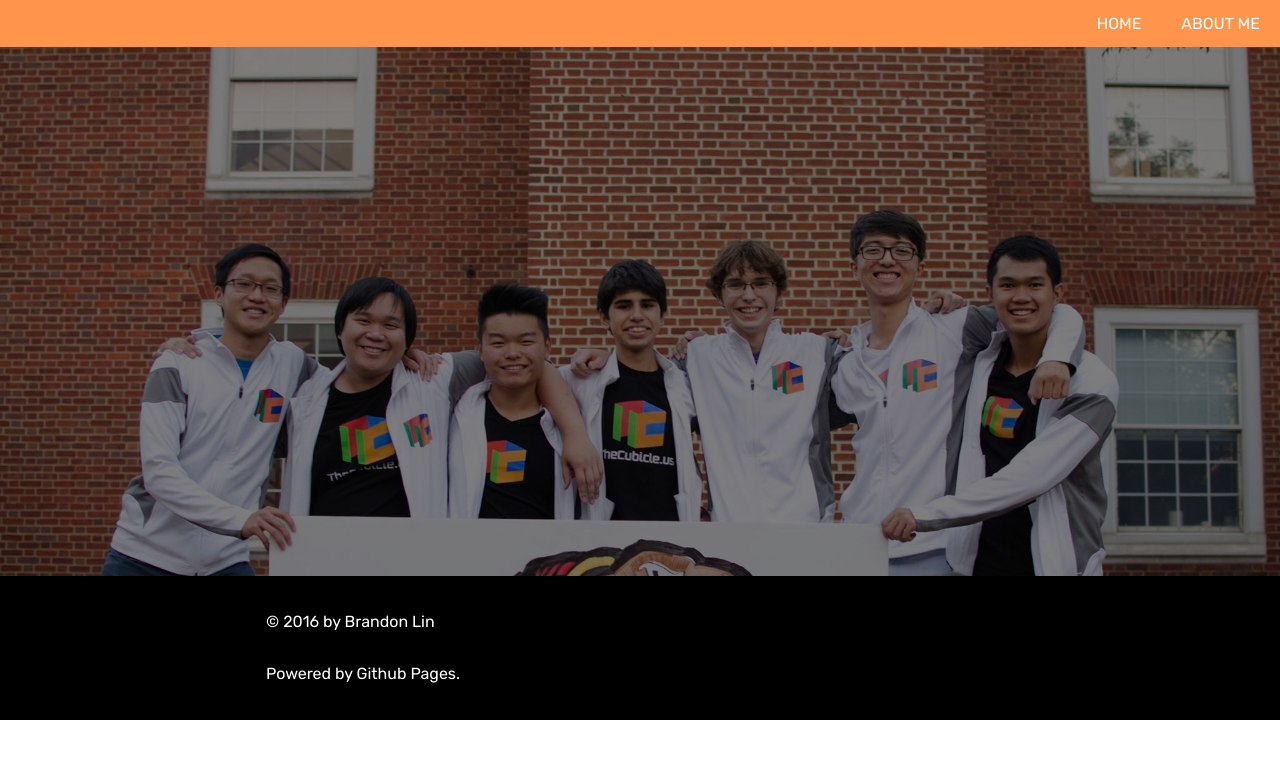
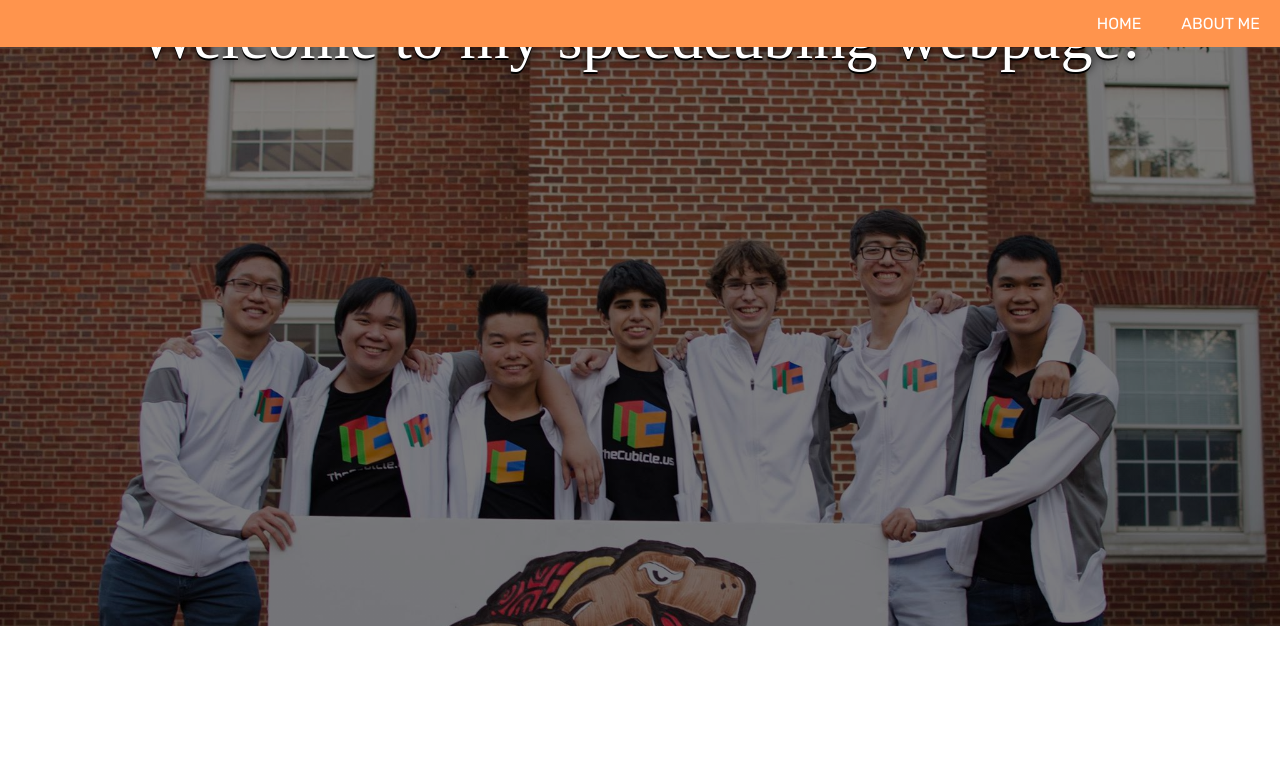
Before and after one commit to esqu1/esqu1.github.io, a Jekyll site: the page built from cubing/index.html, in a window 1280 px wide. Shown: the top 759 px of the page. Built offline with Jekyll 4.4.1, drawn with Linux system fonts in a browser that asks for light colours; nearby versions of some CDN libraries; some web fonts are replaced.

Commit message:
cubing webpage

```diff
--- a/cubing/index.html
+++ b/cubing/index.html
@@ -8,4 +8,4 @@
 				<li><a href="index.html">HOME</a></li>
 			</ul>
 		</nav>
-		<div class="wow fadeIn cube"><span>Welcome to my speedcubing webpage!</span></div>
+		<div class="wow fadeIn photo cube"><span>Welcome to my speedcubing webpage!</span></div>
```
